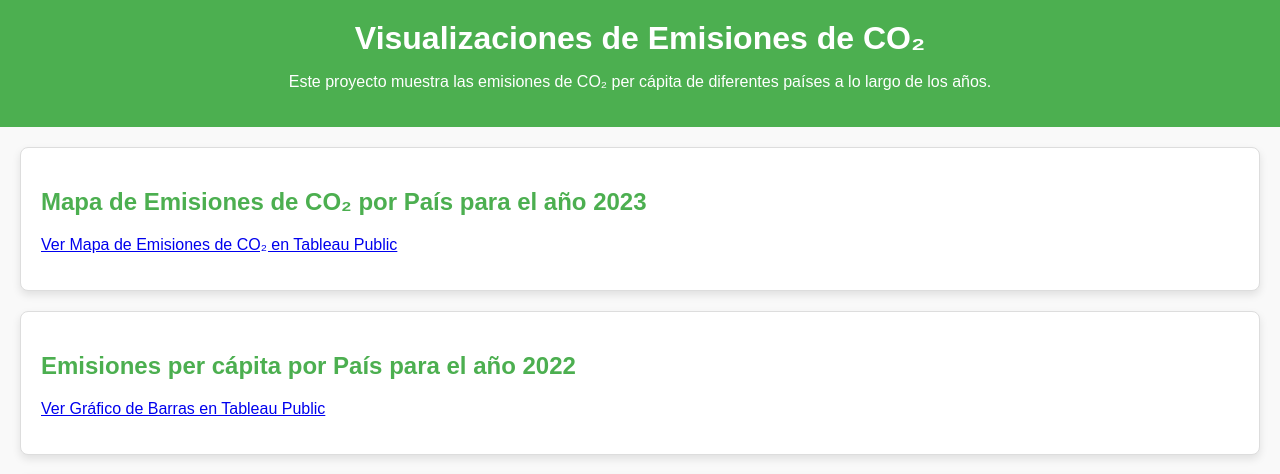
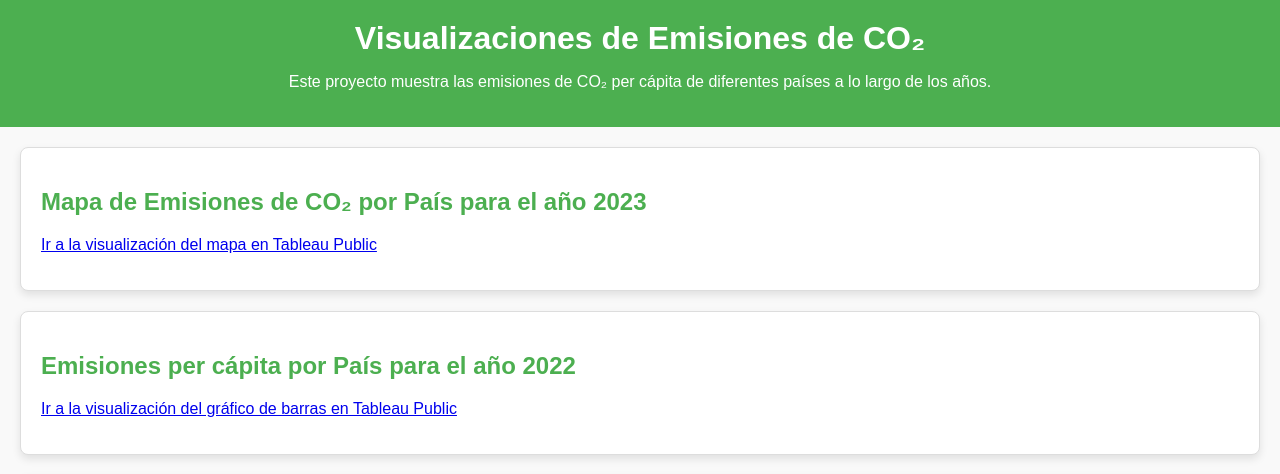
Before and after one commit to JuanPabloFdz/PEC2-Visualizaci-n-de-Datos.github.io, a plain HTML site: page index.html in a window 1280 px wide. Shown: the top 474 px of the page. Drawn offline with Linux system fonts and the light colour scheme.

Commit message:
Update index.html

```diff
--- a/index.html
+++ b/index.html
@@ -17,7 +17,7 @@
         <h2>Mapa de Emisiones de CO₂ por País para el año 2023</h2>
         <p>
             <a href="https://public.tableau.com/views/JuanPablo_PEC2_ProportionalSymbolMap/Hoja1" target="_blank">
-                Ver Mapa de Emisiones de CO₂ en Tableau Public
+                Ir a la visualización del mapa en Tableau Public
             </a>
         </p>
     </section>
@@ -27,7 +27,7 @@
         <h2>Emisiones per cápita por País para el año 2022</h2>
         <p>
             <a href="https://public.tableau.com/views/JuanPablo_PEC2_BarChart/Emisionespercapitaporpasparaelao2022" target="_blank">
-                Ver Gráfico de Barras en Tableau Public
+                Ir a la visualización del gráfico de barras en Tableau Public
             </a>
         </p>
     </section>
```
